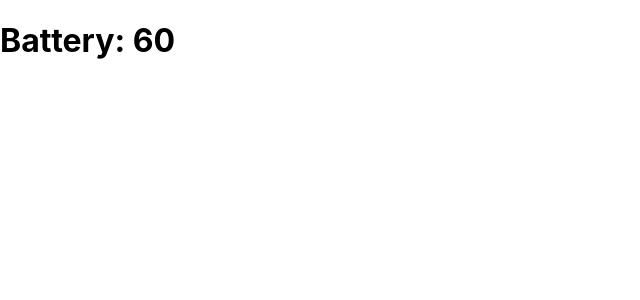
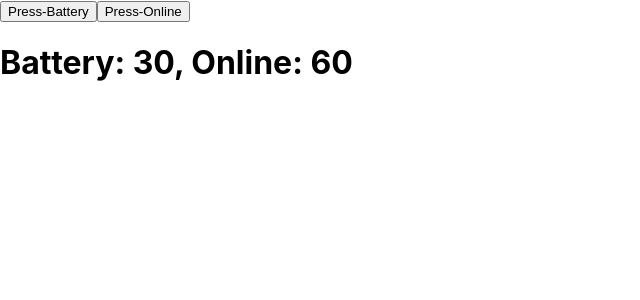
Before and after one commit to Edward-1020/react-pwa, a React app: page / in a window 1280 px wide. Shown: the top 300 px of the page, without its empty margins (0-640 px from the left). Built offline with nearby package versions, Linux system fonts and the light colour scheme.

Commit message:
feat: react context

```diff
--- a/src/App.jsx
+++ b/src/App.jsx
@@ -2,13 +2,20 @@ import React, { Component, createContext } from 'react';
 import './App.css';
 
 const BetteryContext = createContext();
+const OnlineContext = createContext();
 
 class Leaf extends Component {
   render () {
     return (
       <BetteryContext.Consumer>
         {
-          battery => <h1>Battery: {battery}</h1>
+          battery => (
+            <OnlineContext.Consumer>
+              {
+                online => (<h1>Battery: {battery}, Online: {online}</h1>)
+              }
+            </OnlineContext.Consumer>
+          )
         }
       </BetteryContext.Consumer>
     );
@@ -22,10 +29,25 @@ class Middle extends Component {
 }
 
 class App extends Component {
+  state = {
+    battery: 30,
+    online: 60
+  }
+
   render () {
+    const { battery, online } = this.state;
+
     return (
-      <BetteryContext.Provider value={60}>
-        <Middle/>
+      <BetteryContext.Provider value={battery}>
+        <OnlineContext.Provider value={online}>
+          <button type="button" onClick={() => this.setState({battery: battery - 1})}>
+            Press-Battery
+          </button>
+          <button type="button" onClick={() => this.setState({online: online - 1})}>
+            Press-Online
+          </button>
+          <Middle/>
+        </OnlineContext.Provider>
       </BetteryContext.Provider>
     );
   }
```
